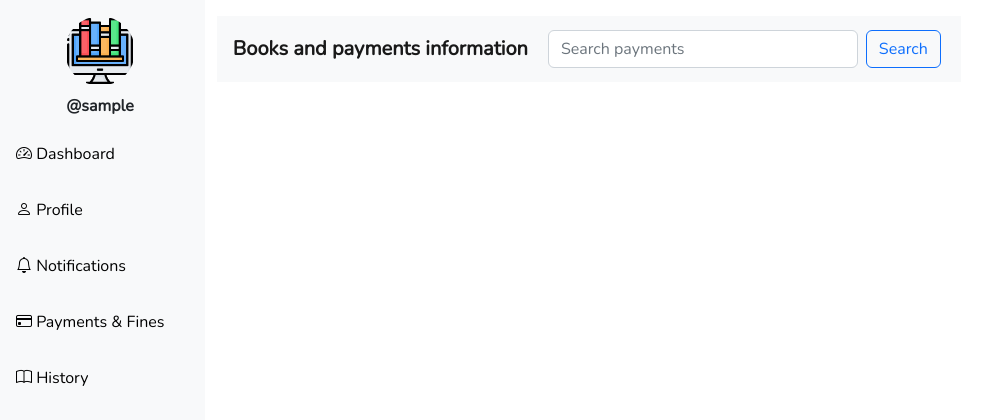
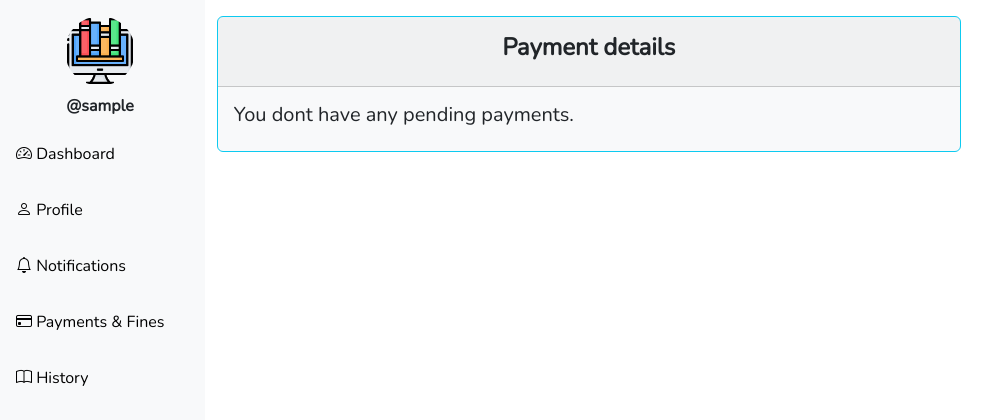
Before and after one commit to stevejoels54/G-12-library-system, a Django app: page /user-payments/1/ in a window 1280 px wide. Shown: the top 420 px of the page, without its empty margins (0-1008 px from the left). Run offline with Django 4.2, Linux system fonts and the light colour scheme; the visitor is signed in with stand-in values (Sample User, id 1).

Commit message:
Separated student and librarian payments

```diff
--- a/LMS/customuser/templates/customuser/payments_template.html
+++ b/LMS/customuser/templates/customuser/payments_template.html
@@ -2,6 +2,7 @@
 
 {% block content %}
 
+{% if request.user.role == 'Admin'%}
 <div class="container-fluid">
   <nav class="navbar navbar-expand-lg bg-light p-2 mb-2 mt-3">
     <h4 class="navbar-brand m-2"><strong>Books and payments information</strong></h4>
@@ -10,7 +11,6 @@
           <button class="btn btn-outline-primary" type="submit">Search</button>
       </div>
   </nav>
-  {% if request.user.role == 'Admin'%}
 
   <table class="table table-bordered bg-light">
     <thead>
@@ -44,9 +44,36 @@
 
   </table>
 
-  {% else %}
+{% else %}
 
-  {% endif %}
+<div class="container-fluid">
+  <div class="card border-info mt-3 bg-light">
+    <div class="card-header">
+      <h4 class="p-2 mb-2" style="text-align: center">
+        <strong>Payment details</strong>
+      </h4>
+    </div>
+
+    {% if payment %}
+    <div class="card-body">
+      <h5>Book title: {{book.title}}</h5>
+      <h5>Date Borrowed: {{book.updated}}</h5>
+      <h5>Due Date: {{book.due_date}}</h5>
+      <h5>Current fine: {{payment.amount}}</h5>
+    </div>
+
+    <button class="btn btn-danger w-25 m-2">Pay fine</button>
+
+    {% else %}
+    <div class="card-body">
+      <h5>You dont have any pending payments.</h5>
+    </div>
+
+    {% endif %}
+  </div>
+</div>
+
+{% endif %}
 
 </div>
 
```
